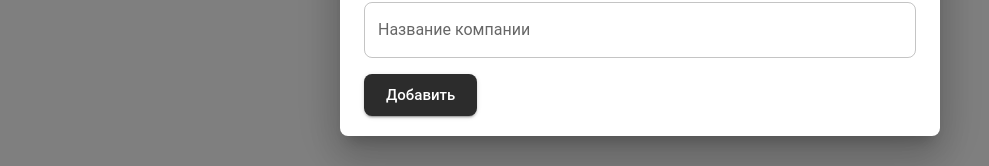
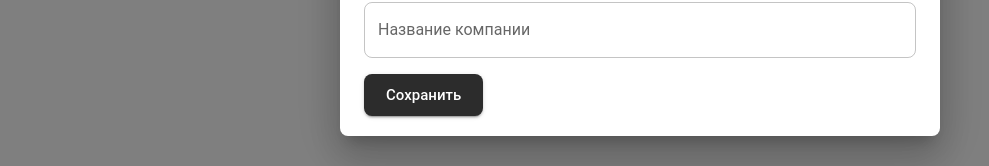
Before and after one commit to Dmitra4kovdenis/erm-fasady-sysoly, a Next.js app: page /customers in a window 1280 px wide. Both pictures are taken after a click on the button "Добавить заказчика". Shown: the part 443-609 px from the top of the page, without its empty margins (0-989 px from the left). Built offline with nearby package versions, Linux system fonts and the light colour scheme; no server answers; the database is empty; what @bprogress/next would draw is missing.

Commit message:
поправил текста

```diff
--- a/src/app/(private)/customers/components/form-add-customer.tsx
+++ b/src/app/(private)/customers/components/form-add-customer.tsx
@@ -64,7 +64,7 @@ export function FormAddCustomers({
             </Grid>
             <Grid>
               <Button size="large" variant="contained" onClick={submit}>
-                Добавить
+                Сохранить
               </Button>
             </Grid>
           </Grid>
--- a/src/app/(private)/order-timeline/components/form-add-timeline.tsx
+++ b/src/app/(private)/order-timeline/components/form-add-timeline.tsx
@@ -76,7 +76,7 @@ export function FormAddTimeline({
             <DatePicker label="Дата начала" name="dateStart" />
             <DatePicker label="Дата конца" name="dateEnd" />
             <Button variant="contained" size="large" onClick={submit}>
-              Добавить
+              Сохранить
             </Button>
           </Grid>
         </FormProvider>
--- a/src/app/(private)/workers/components/form-add-worker.tsx
+++ b/src/app/(private)/workers/components/form-add-worker.tsx
@@ -101,7 +101,7 @@ export function FormAddWorker({
             </Grid>
             <Grid>
               <Button size="large" variant="contained" onClick={submit}>
-                Добавить
+                Сохранить
               </Button>
             </Grid>
           </Grid>
```
